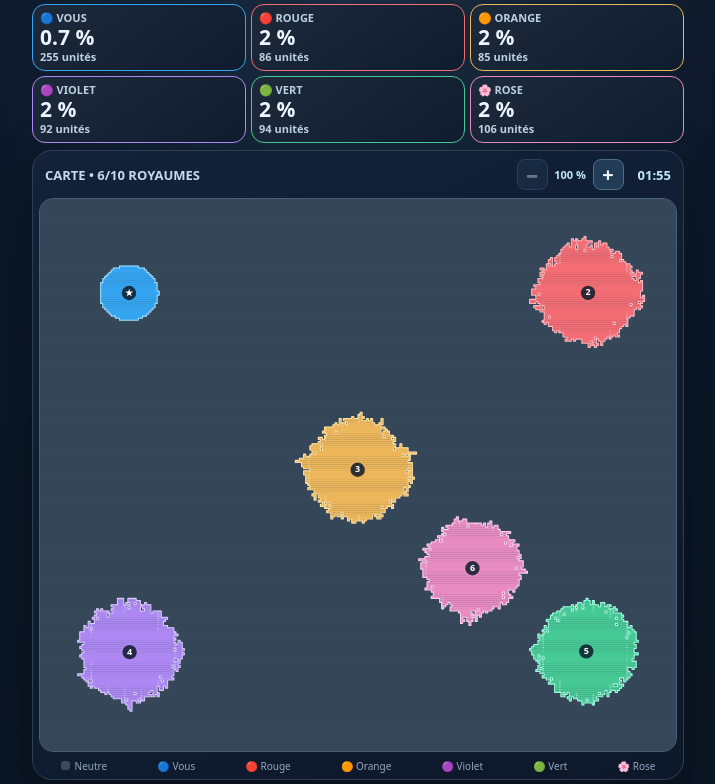
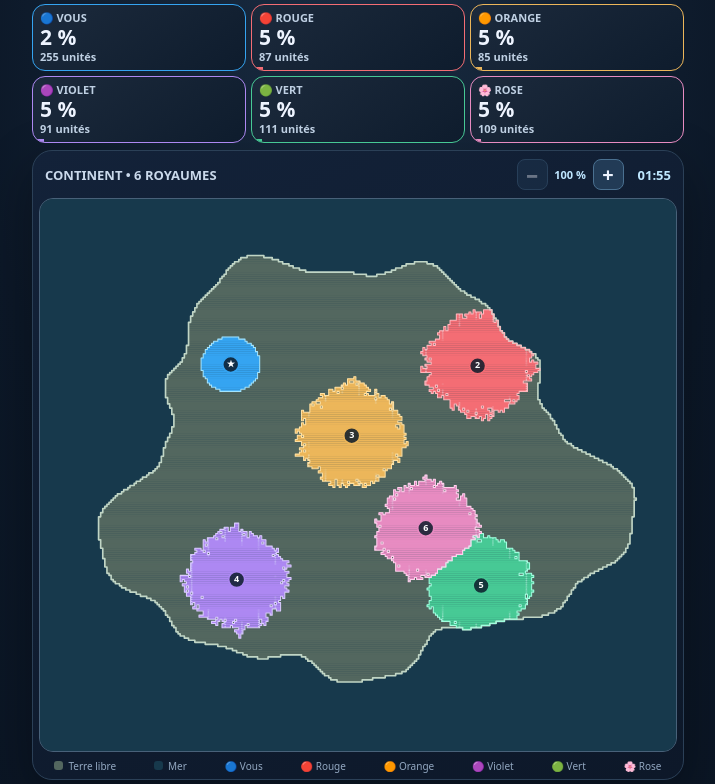
Before and after one commit to cdz82dfmzy-hub/border-blitz, a plain HTML site: page index.html in a window 1280 px wide. Shown: the part 68-852 px from the top of the page, without its empty margins (282-997 px from the left). Drawn offline with Linux system fonts and the light colour scheme; animation ran at ten frames a second.

Commit message:
feat: Border Blitz V0.9 — continent géographique, côtes et mer infranchissable

```diff
--- a/index.html
+++ b/index.html
@@ -6,9 +6,9 @@
   <meta name="theme-color" content="#091322">
   <meta name="apple-mobile-web-app-capable" content="yes">
   <meta name="apple-mobile-web-app-status-bar-style" content="black-translucent">
-  <title>Border Blitz — Prototype V0.8</title>
+  <title>Border Blitz — Prototype V0.9</title>
   <style>
-    :root { color-scheme:dark; --bg:#091322; --panel:#121e30; --edge:#223448; --text:#eef4ff; --muted:#93a8c1; --blue:#35a4f1; --red:#f46d74; --amber:#ecb65a; --neutral:#3a4b5c; --accent:#b1e2ff; }
+    :root { color-scheme:dark; --bg:#091322; --panel:#121e30; --edge:#223448; --text:#eef4ff; --muted:#93a8c1; --blue:#35a4f1; --red:#f46d74; --amber:#ecb65a; --neutral:#53675f; --accent:#b1e2ff; }
     * {box-sizing:border-box} html,body{margin:0; min-height:100%; font-family:system-ui,-apple-system,BlinkMacSystemFont,"Segoe UI",sans-serif; color:var(--text);background:radial-gradient(ellipse at top,#1a2d43 0%,#0c1828 43%,#08111e 100%)}
     body{touch-action:manipulation; -webkit-tap-highlight-color:transparent} .app{max-width:680px;min-height:100dvh;margin:0 auto;padding:max(10px,env(safe-area-inset-top)) 14px max(10px,env(safe-area-inset-bottom));display:flex;flex-direction:column;gap:9px}
     .headline{display:flex;align-items:center;justify-content:space-between;gap:10px} .logo{font-weight:900;letter-spacing:.07em;font-size:clamp(20px,5vw,29px)} .logo em{font-style:normal;color:#67c6ff} .version{display:block;font-size:10px;letter-spacing:.14em;color:var(--muted);font-weight:650;margin-top:2px}
@@ -59,12 +59,12 @@
 </head>
 <body>
 <main class="app">
-  <header class="headline"><div><div class="logo">BORDER <em>BLITZ</em></div><span class="version">PROTOTYPE V0.8 • SIX ROYAUMES</span></div><button class="outline" id="restart" aria-label="Recommencer une partie">↻ Rejouer</button></header>
+  <header class="headline"><div><div class="logo">BORDER <em>BLITZ</em></div><span class="version">PROTOTYPE V0.9 • CONTINENT</span></div><button class="outline" id="restart" aria-label="Recommencer une partie">↻ Rejouer</button></header>
   <section class="scoreboard" id="scoreboard" aria-label="Territoires des six royaumes"></section>
   <section class="board-card" aria-label="Plateau de jeu">
-    <div class="board-head"><b>CARTE • 6/10 ROYAUMES</b><div class="map-tools" aria-label="Contrôles de carte"><button type="button" id="zoomOut" aria-label="Dézoomer" title="Dézoomer">−</button><output id="zoomLevel" aria-live="off">100 %</output><button type="button" id="zoomIn" aria-label="Zoomer" title="Zoomer">+</button></div><span class="clock" id="clock">02:00</span></div>
+    <div class="board-head"><b>CONTINENT • 6 ROYAUMES</b><div class="map-tools" aria-label="Contrôles de carte"><button type="button" id="zoomOut" aria-label="Dézoomer" title="Dézoomer">−</button><output id="zoomLevel" aria-live="off">100 %</output><button type="button" id="zoomIn" aria-label="Zoomer" title="Zoomer">+</button></div><span class="clock" id="clock">02:00</span></div>
     <div class="board" id="board"><canvas id="map" role="img" aria-label="Carte des royaumes. Touchez un royaume pour lui donner un ordre global de conquête."></canvas></div>
-    <div class="legend"><span><i class="dot" style="background:#3a4b5c"></i>Neutre</span><span>🔵 Vous</span><span>🔴 Rouge</span><span>🟠 Orange</span><span>🟣 Violet</span><span>🟢 Vert</span><span>🌸 Rose</span></div>
+    <div class="legend"><span><i class="dot" style="background:#53675f"></i>Terre libre</span><span><i class="dot" style="background:#17394c"></i>Mer</span><span>🔵 Vous</span><span>🔴 Rouge</span><span>🟠 Orange</span><span>🟣 Violet</span><span>🟢 Vert</span><span>🌸 Rose</span></div>
   </section>
   <section class="actions">
     <div class="realm-army"><div><small>VOTRE ARMÉE COMMUNE</small><div><strong id="totalArmy">55</strong> <small>unités disponibles</small></div></div><div><small id="production">+3 / sec</small></div></div>
@@ -76,7 +76,7 @@
     <div class="war-row"><span class="war-label" id="warLabel"><strong>Prêt à attaquer</strong> Touchez votre royaume pour vous étendre, ou un ennemi pour l’attaquer.</span><button type="button" class="war-stop" id="stopAttack" disabled>Arrêter</button></div>
     <p class="hint" id="hint" aria-live="polite"><strong>À vous de jouer !</strong> Touchez une zone à conquérir pour lancer une offensive sur toute la frontière.</p>
   </section>
-  <div class="footer">6 royaumes actifs sur 10 emplacements. Touchez votre territoire pour gagner du terrain neutre, ou un adversaire pour l’attaquer. Partie : 2 minutes.</div>
+  <div class="footer">Une île-continent, 6 royaumes et une mer infranchissable. Touchez le bleu pour vous étendre. Partie : 2 minutes.</div>
 </main>
 <div class="result hidden" id="result" role="dialog" aria-modal="true"><div class="modal"><div class="symbol" id="resultSymbol">🏆</div><h2 id="resultTitle">Partie terminée</h2><p id="resultText"></p><button class="primary" id="playAgain">Nouvelle partie</button></div></div>
 <script>
@@ -87,13 +87,15 @@
   const DETAIL=4, AREA=DETAIL*DETAIL;
   const COLS=76*DETAIL, ROWS=66*DETAIL, TOTAL=COLS*ROWS;
   const ACTIVE_REALMS=6;
+  // Les dix emplacements sont terrestres et espacés, même si six jouent.
   const SPAWN_SLOTS=[
-    [.14,.17],[.50,.16],[.86,.17],
-    [.14,.49],[.50,.49],[.86,.49],
-    [.14,.82],[.50,.82],[.86,.82],[.68,.67]
+    [.30,.30],[.50,.25],[.69,.30],
+    [.27,.49],[.49,.43],[.73,.50],
+    [.31,.69],[.48,.74],[.69,.70],[.61,.60]
   ];
   const ACTIVE_SLOTS=[0,2,4,6,8,9];
   const GAME_LENGTH=120, MAX_ARMY=6500, WAVE_MS=80, FRAGMENT_LIMIT=18;
+  const WATER=-2, NEUTRAL=-1;
   const $=id=>document.getElementById(id);
   const canvas=$('map'), ctx=canvas.getContext('2d');
   const hint=$('hint'), slider=$('powerSlider'), stopBtn=$('stopAttack');
@@ -107,6 +109,7 @@
   const capitals=Array(ACTIVE_REALMS).fill(-1);
   let percent=50, timeLeft=GAME_LENGTH, running=false, timer=null, wavesTimer=null, botTimer=null;
   let flashing=new Map(), touched=null, mapW=370, mapH=330, lastMessage='', waveCount=0, capturesSinceCleanup=0;
+  let totalLand=0, coastPath=new Path2D();
   let zoom=1, offsetX=0, offsetY=0;
   const pointers=new Map();
   let pinch=null, preventTapAfterPinch=false;
@@ -123,9 +126,35 @@
   // Un front se propage uniquement par des cellules voisines déjà conquises.
   // On mesure les cellules en contact avec le royaume pour pousser toute la frontière.
 
+
+  // Profil côtier harmonique déterministe. Tous les points terrestres appartiennent
+  // à un seul continent : pas de serveur, pas de génération aléatoire en cours de partie.
+  function isLand(x,y){
+    const dx=(x+.5)/COLS-.5,dy=(y+.5)/ROWS-.5;
+    const angle=Math.atan2(dy/.415,dx/.42),radius=Math.hypot(dx/.42,dy/.415);
+    const shore=.89+.095*Math.sin(3*angle+.55)+.071*Math.cos(5*angle-1.4)
+      +.038*Math.sin(9*angle+.7)+.018*Math.cos(19*angle-.3);
+    return radius<=shore;
+  }
+  function generateTerrain(){
+    tiles.fill(WATER);totalLand=0;
+    for(let y=0;y<ROWS;y++)for(let x=0;x<COLS;x++)
+      if(isLand(x,y)){tiles[index(x,y)]=NEUTRAL;totalLand++;}
+    // Contour construit UNE seule fois. Il est ensuite tracé comme un chemin Canvas,
+    // sans parcourir les cellules côtières à chaque image.
+    coastPath=new Path2D();
+    for(let y=0;y<ROWS;y++)for(let x=0;x<COLS;x++){
+      const i=index(x,y);if(tiles[i]===WATER)continue;
+      if(x===0||tiles[i-1]===WATER){coastPath.moveTo(x,y);coastPath.lineTo(x,y+1);}
+      if(x===COLS-1||tiles[i+1]===WATER){coastPath.moveTo(x+1,y);coastPath.lineTo(x+1,y+1);}
+      if(y===0||tiles[i-COLS]===WATER){coastPath.moveTo(x,y);coastPath.lineTo(x+1,y);}
+      if(y===ROWS-1||tiles[i+COLS]===WATER){coastPath.moveTo(x,y+1);coastPath.lineTo(x+1,y+1);}
+    }
+  }
   // Les cases frontalières changent au voisinage immédiat d'une conquête.
   function updateFrontAt(i){
     const own=tiles[i], neighbors=near(i);
+    if(own===WATER){for(const f of frontiers)f.delete(i);return;}
     for(let p=0;p<ACTIVE_REALMS;p++){
       if(own===p){frontiers[p].delete(i);continue;}
       let adjacent=false;
@@ -134,7 +163,8 @@
     }
   }
   function changeTile(i,next){
-    const prev=tiles[i];if(prev===next)return false;
+    const prev=tiles[i];
+    if(prev===WATER||next===WATER||prev===next)return false;
     if(prev>=0){territoryCounts[prev]--;sumsX[prev]-=i%COLS+.5;sumsY[prev]-=(i/COLS|0)+.5;}
     tiles[i]=next;
     if(next>=0){territoryCounts[next]++;sumsX[next]+=i%COLS+.5;sumsY[next]+=(i/COLS|0)+.5;}
@@ -145,22 +175,29 @@
     for(const f of frontiers)f.clear();
     for(let i=0;i<TOTAL;i++){
       const owner=tiles[i];if(owner<0)continue;
-      for(const n of near(i))if(tiles[n]!==owner)frontiers[owner].add(n);
+      for(const n of near(i))if(tiles[n]!==owner&&tiles[n]!==WATER)frontiers[owner].add(n);
     }
   }
   function verifyCounts(){
-    const actual=Array(ACTIVE_REALMS).fill(0);let neutral=0;
-    for(const t of tiles){if(t<0)neutral++;else if(t<ACTIVE_REALMS)actual[t]++;else return false;}
-    return neutral+actual.reduce((a,b)=>a+b,0)===TOTAL&&actual.every((n,i)=>n===territoryCounts[i]);
+    const actual=Array(ACTIVE_REALMS).fill(0);let neutral=0,water=0;
+    for(const t of tiles){
+      if(t===WATER)water++;
+      else if(t===NEUTRAL)neutral++;
+      else if(t>=0&&t<ACTIVE_REALMS)actual[t]++;
+      else return false;
+    }
+    return water+neutral+actual.reduce((a,b)=>a+b,0)===TOTAL
+      && neutral+actual.reduce((a,b)=>a+b,0)===totalLand
+      && actual.every((n,i)=>n===territoryCounts[i]);
   }
   // Petites enclaves entièrement cernées par UN royaume : paiement exact
   // du coût militaire, protection des capitales et de toute dernière région viable.
   function cleanupFragments(){
-    const visited=new Uint8Array(TOTAL),queue=new Int32Array(TOTAL);
+    const visited=new Uint8Array(TOTAL),queue=new Int32Array(totalLand);
     let cleaned=0,detected=0;
     for(let seed=0;seed<TOTAL;seed++){
-      if(visited[seed])continue;
-      const source=tiles[seed];let head=0,tail=1,borderOwner=-2,valid=true,hasCapital=false;
+      if(visited[seed]||tiles[seed]===WATER)continue;
+      const source=tiles[seed];let head=0,tail=1,borderOwner=-3,valid=true,hasCapital=false;
       queue[0]=seed;visited[seed]=1;
       while(head<tail){
         const i=queue[head++],x=i%COLS,y=i/COLS|0;
@@ -168,16 +205,16 @@
         if(source>=0&&capitals[source]===i)hasCapital=true;
         for(const j of near(i)){
           const o=tiles[j];
+          if(o===WATER){valid=false;continue;} // Une côte n'est pas un siège.
           if(o===source){if(!visited[j]){visited[j]=1;queue[tail++]=j;}}
-          else if(borderOwner===-2)borderOwner=o;
+          else if(borderOwner===-3)borderOwner=o;
           else if(borderOwner!==o)valid=false;
         }
       }
       if(tail>FRAGMENT_LIMIT||source===borderOwner||(source>=0&&territoryCounts[source]-tail<100))continue;
       detected++;
       if(!valid||hasCapital||borderOwner<0)continue;
-      const guards=[];
-      let charge=0;
+      const guards=[];let charge=0;
       for(let j=0;j<tail;j++){const g=costs(borderOwner,queue[j]);guards.push(g);charge+=g;}
       if(armies[borderOwner]<charge+1)continue;
       armies[borderOwner]-=charge;
@@ -195,16 +232,18 @@
   function frontier(owner){return [...frontiers[owner]];}
   function centers(i){return {x:(i%COLS+.5)/COLS,y:(Math.floor(i/COLS)+.5)/ROWS};}
   function startArmyPositions(){
-    tiles.fill(-1);territoryCounts.fill(0);sumsX.fill(0);sumsY.fill(0);capitals.fill(-1);
+    generateTerrain();territoryCounts.fill(0);sumsX.fill(0);sumsY.fill(0);capitals.fill(-1);
     const rx=3.5*DETAIL,ry=3.3*DETAIL;
     for(let owner=0;owner<ACTIVE_REALMS;owner++){
       const [px,py]=SPAWN_SLOTS[ACTIVE_SLOTS[owner]],cx=px*COLS,cy=py*ROWS;
-      capitals[owner]=index(Math.floor(cx),Math.floor(cy));
+      const capital=index(Math.floor(cx),Math.floor(cy));
+      if(tiles[capital]!==NEUTRAL)throw new Error('Capitale située en mer : '+owner);
+      capitals[owner]=capital;
       for(let y=Math.max(0,Math.floor(cy-ry));y<Math.min(ROWS,Math.ceil(cy+ry));y++){
         for(let x=Math.max(0,Math.floor(cx-rx));x<Math.min(COLS,Math.ceil(cx+rx));x++){
           if(((x+.5-cx)/rx)**2+((y+.5-cy)/ry)**2>1)continue;
           const i=index(x,y);
-          if(tiles[i]===-1){tiles[i]=owner;territoryCounts[owner]++;sumsX[owner]+=x+.5;sumsY[owner]+=y+.5;}
+          if(tiles[i]===NEUTRAL){tiles[i]=owner;territoryCounts[owner]++;sumsX[owner]+=x+.5;sumsY[owner]+=y+.5;}
         }
       }
     }
@@ -221,12 +260,12 @@
   function renderWar(){
     const c=campaigns[0];stopBtn.disabled=!running||!c;
     const label=c?(c.aimOwner<0?'Expansion neutre':'Attaque : '+armyName[c.aimOwner]):'En attente';
-    $('warLabel').innerHTML=c?'<strong>⚔ '+label+'</strong> '+(c.captured*100/TOTAL).toFixed(1)+' % gagnés · '+Math.ceil(c.budget)+' unités engagées'
+    $('warLabel').innerHTML=c?'<strong>⚔ '+label+'</strong> '+(c.captured*100/totalLand).toFixed(1)+' % gagnés · '+Math.ceil(c.budget)+' unités engagées'
       :'<strong>Prêt à conquérir</strong> Touchez votre royaume ou un ennemi.';
   }
   function renderScore(){
     for(let i=0;i<ACTIVE_REALMS;i++){
-      const n=count(i),share=100*n/TOTAL;
+      const n=count(i),share=100*n/totalLand;
       $('score'+i).textContent=(share<1?share.toFixed(1):Math.round(share))+' %';
       $('army'+i).textContent=Math.floor(armies[i])+' unités';
       $('bar'+i).style.width=share+'%';
@@ -263,7 +302,7 @@
     const dx=mapW/COLS,dy=mapH/ROWS;
     ctx.save();
     ctx.clearRect(0,0,mapW,mapH);
-    ctx.fillStyle='#304455';ctx.fillRect(0,0,mapW,mapH);
+    ctx.fillStyle='#17394c';ctx.fillRect(0,0,mapW,mapH);
     ctx.translate(offsetX,offsetY);ctx.scale(zoom,zoom);
     // Le remplissage joint les territoires sans espacement ni contour de case.
     // Dessiner des bandes contiguës réduit fortement les appels Canvas sur mobile.
@@ -277,8 +316,10 @@
       for(let x=left;x<right;){
         const owner=tiles[base+x];let end=x+1;
         while(end<right && tiles[base+end]===owner)end++;
-        ctx.fillStyle=rgb[owner<0?ACTIVE_REALMS:owner];
-        ctx.fillRect(x*dx-.12,row*dy-.12,(end-x)*dx+.24,dy+.24);
+        if(owner!==WATER){
+          ctx.fillStyle=owner===NEUTRAL?'#53675f':rgb[owner];
+          ctx.fillRect(x*dx-.12,row*dy-.12,(end-x)*dx+.24,dy+.24);
+        }
         x=end;
       }
       for(let x=left;x<right;x++){
@@ -290,6 +331,11 @@
         if(row===ROWS-1||tiles[i+COLS]!==owner){p.moveTo(px,py+dy);p.lineTo(px+dx,py+dy);}
       }
     }
+    // Côte statique : une seule opération de tracé par image.
+    ctx.save();ctx.scale(dx,dy);
+    ctx.strokeStyle='#c0d5c5';ctx.lineWidth=1.65/(Math.min(dx,dy)*zoom);
+    ctx.lineCap='round';ctx.lineJoin='round';ctx.stroke(coastPath);
+    ctx.restore();
     for(let owner=0;owner<ACTIVE_REALMS;owner++){
       ctx.lineWidth=1.05/zoom;ctx.strokeStyle=['#a1e4ff','#ffb6bd','#ffe0a1','#dacbff','#a0ffe0','#ffd0ed'][owner];
       ctx.lineCap='round';ctx.lineJoin='round';ctx.stroke(borders[owner]);
@@ -325,10 +371,15 @@
     campaigns[owner]=null;
   }
   function startCampaign(owner,target,pct){
-    if(!running||count(owner)===0)return false;
-    const focus=tiles[target],aimOwner=focus===owner?-1:focus;
-    if(aimOwner<0&&!frontier(owner).some(i=>tiles[i]<0)){
-      if(owner===0)message('Aucun territoire neutre accessible. Touchez un royaume ennemi.');
+    if(!running||count(owner)===0||target<0||target>=TOTAL)return false;
+    const focus=tiles[target];
+    if(focus===WATER){
+      if(owner===0)message('<strong>Mer infranchissable.</strong> Choisissez un royaume sur la terre.');
+      return false;
+    }
+    const aimOwner=focus===owner?NEUTRAL:focus;
+    if(aimOwner===NEUTRAL&&!frontier(owner).some(i=>tiles[i]===NEUTRAL)){
+      if(owner===0)message('Plus de territoire neutre accessible. Touchez un royaume ennemi.');
       return false;
     }
     if(aimOwner>=0&&!count(aimOwner))return false;
@@ -337,23 +388,23 @@
     if(committed<2){if(owner===0)message('Armée insuffisante : attendez la production d’unités.');return false;}
     armies[owner]-=committed;
     campaigns[owner]={budget:committed,initial:committed,aimOwner,captured:0,wait:0,cursor:0};
-    if(owner===0)message(aimOwner<0?'<strong>Expansion générale !</strong> Vos frontières avancent vers les zones neutres.':
-      '<strong>Cible : '+armyName[aimOwner]+'</strong> Toute votre ligne de front attaque ce royaume, ou s’en approche par les zones neutres.');
+    if(owner===0)message(aimOwner===NEUTRAL?'<strong>Expansion terrestre !</strong> Les côtes sont infranchissables.':
+      '<strong>Cible : '+armyName[aimOwner]+'</strong> Votre ligne de front avance vers ce royaume, sans traverser la mer.');
     render();return true;
   }
   function costs(owner,target){
-    const defender=tiles[target];if(defender<0)return 2/AREA;
+    const defender=tiles[target];if(defender===WATER)return Infinity;if(defender===NEUTRAL)return 2/AREA;
     const density=armies[defender]/Math.max(12,count(defender)/AREA);
     return Math.max(3,Math.min(12,Math.ceil(3+density*.65)))/AREA;
   }
   function selectWave(owner,c){
     const edge=frontier(owner);if(!edge.length)return [];
     let eligible;
-    if(c.aimOwner<0)eligible=edge.filter(i=>tiles[i]<0);
+    if(c.aimOwner===NEUTRAL)eligible=edge.filter(i=>tiles[i]===NEUTRAL);
     else{
       eligible=edge.filter(i=>tiles[i]===c.aimOwner);
       if(!eligible.length){
-        eligible=edge.filter(i=>tiles[i]<0);
+        eligible=edge.filter(i=>tiles[i]===NEUTRAL);
         if(eligible.length&&count(c.aimOwner)>0){
           const px=sumsX[c.aimOwner]/count(c.aimOwner),py=sumsY[c.aimOwner]/count(c.aimOwner);
           eligible.sort((a,b)=>{
@@ -384,14 +435,14 @@
     let gained=0;
     for(const target of proposed){
       const defender=tiles[target];
-      if(defender===owner)continue;
-      if(c.aimOwner<0&&defender>=0)continue;
+      if(defender===owner||defender===WATER)continue;
+      if(c.aimOwner===NEUTRAL&&defender>=0)continue;
       if(c.aimOwner>=0&&defender>=0&&defender!==c.aimOwner)continue;
       const guard=costs(owner,target);
       if(c.budget<guard)break;
       c.budget-=guard;
       if(defender>=0)armies[defender]=Math.max(0,armies[defender]-Math.max(1/AREA,guard*.65));
-      changeTile(target,owner);
+      if(!changeTile(target,owner))continue;
       if(target%(DETAIL*2)===0)flashing.set(target,performance.now());
       gained++;c.captured++;capturesSinceCleanup++;
       if(defender>=0&&!count(defender)){endCampaign(defender);armies[defender]=0;}
@@ -399,7 +450,7 @@
     c.wait=gained?0:c.wait+1;
     if(c.budget<2/AREA||c.wait>=3||!frontiers[owner].size)endCampaign(owner);
     if(owner===0&&gained>0&&(!campaigns[owner]||c.captured%(24*AREA)===0))
-      message('<strong>Le front avance !</strong> '+(c.captured*100/TOTAL).toFixed(1)+' % de la carte gagnée pendant cette offensive.');
+      message('<strong>Le front avance !</strong> '+(c.captured*100/totalLand).toFixed(1)+' % de la carte gagnée pendant cette offensive.');
     checkEnd();
   }
   function tickWaves(){
@@ -412,7 +463,7 @@
   function bot(owner){
     if(!running||campaigns[owner]||!count(owner)||armies[owner]<22)return;
     const edge=frontier(owner);if(!edge.length)return;
-    const neutrals=edge.filter(i=>tiles[i]<0);
+    const neutrals=edge.filter(i=>tiles[i]===NEUTRAL);
     const enemies=Array.from(new Set(edge.map(i=>tiles[i]).filter(i=>i>=0&&i!==owner)));
     const danger=enemies.filter(other=>count(other)>0&&armies[owner]>Math.max(35,armies[other]*.68));
     const fight=danger.length&&(!neutrals.length||Math.random()<.28);
@@ -441,7 +492,7 @@
     const victory=winners.length===1&&winners[0]===0;
     $('resultSymbol').textContent=victory?'🏆':winners.length>1?'⚖️':'⚔️';
     $('resultTitle').textContent=victory?'Victoire !':winners.length>1?'Égalité':'Partie terminée';
-    $('resultText').textContent='Territoires : '+scores.map((n,i)=>armyName[i]+' '+(n*100/TOTAL).toFixed(1)+' %').join(' · ')+'. '+(victory?'Votre royaume domine la carte !':'Relancez une partie pour tenter une nouvelle stratégie.');
+    $('resultText').textContent='Territoires terrestres : '+scores.map((n,i)=>armyName[i]+' '+(n*100/totalLand).toFixed(1)+' %').join(' · ')+'. '+(victory?'Votre royaume domine la carte !':'Relancez une partie pour tenter une nouvelle stratégie.');
     $('result').classList.remove('hidden');render();
   }
   function gridAt(clientX,clientY){
@@ -537,7 +588,7 @@
   }
   // Inspection limitée au test local. Jamais activée sur le site public.
   if(location.protocol==='file:'||location.protocol==='about:'||location.hostname==='localhost'){
-    window.__borderBlitzTest={getState:()=>({tiles:[...tiles],counts:[...territoryCounts],size:[COLS,ROWS],spawnSlots:SPAWN_SLOTS,activeRealms:ACTIVE_REALMS,activeSlots:ACTIVE_SLOTS,capitalTiles:[...capitals],frontierSizes:frontiers.map(f=>f.size),zoom,offsetX,offsetY,armies:[...armies],campaigns:campaigns.map(c=>c&&({...c})),percent,timeLeft,running}),
+    window.__borderBlitzTest={getState:()=>({tiles:[...tiles],counts:[...territoryCounts],size:[COLS,ROWS],spawnSlots:SPAWN_SLOTS,activeRealms:ACTIVE_REALMS,activeSlots:ACTIVE_SLOTS,capitalTiles:[...capitals],landCells:totalLand,waterCells:TOTAL-totalLand,frontierSizes:frontiers.map(f=>f.size),zoom,offsetX,offsetY,armies:[...armies],campaigns:campaigns.map(c=>c&&({...c})),percent,timeLeft,running}),
       touch:(owner,x,y,pct=50)=>startCampaign(owner,index(x,y),pct),step:tickWaves,tick,bot,stop:endCampaign,cleanup:cleanupFragments,verify:verifyCounts,change:changeTile,finish};
   }
   create();
```
